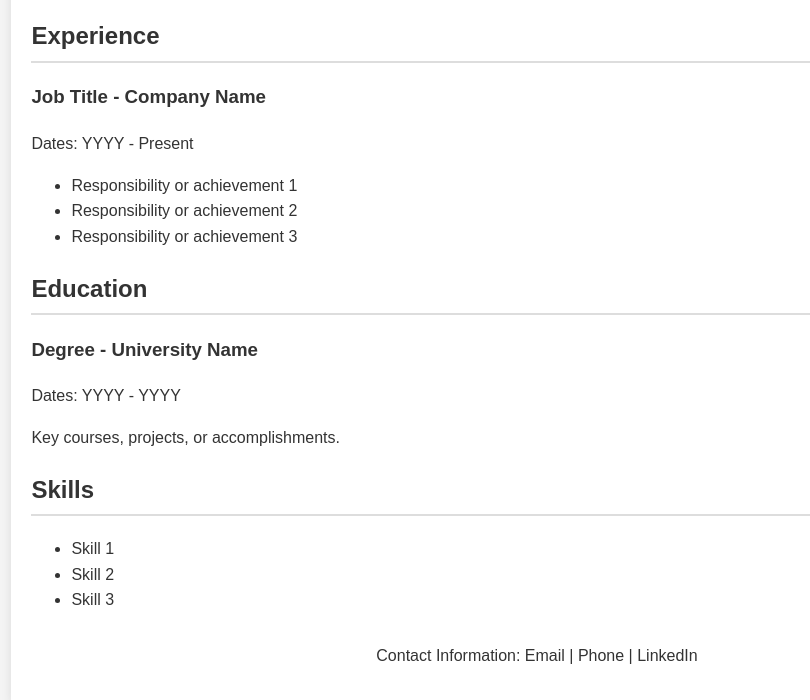
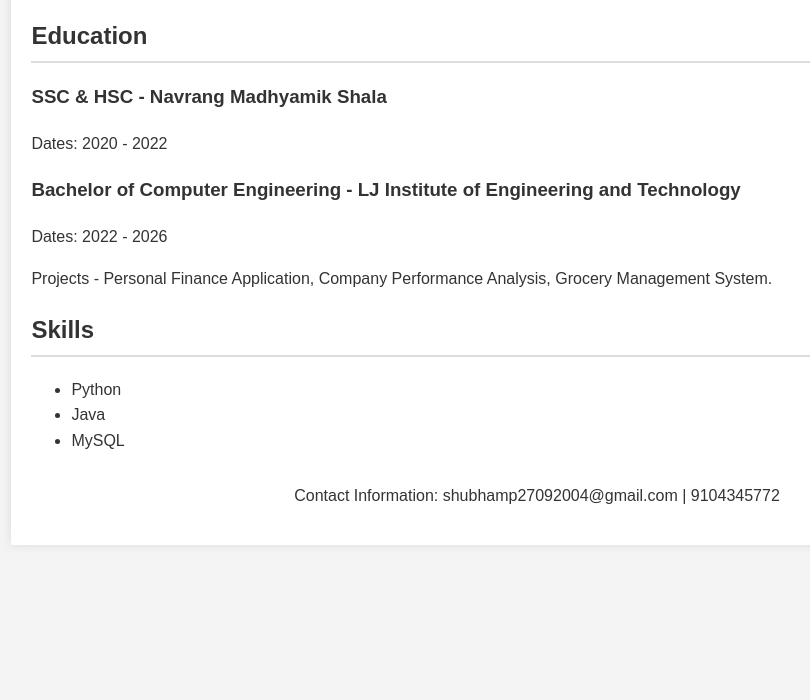
Before and after one commit to Shubham27092004/Resume, a plain HTML site: page index.html in a window 1280 px wide. Shown: the part 174-874 px from the top of the page, without its empty margins (103-913 px from the left). After the commit the page ends 800 px from the top, so only its background shows below. Drawn offline with Linux system fonts and the light colour scheme.

Commit message:
Add resume files

```diff
--- a/index.html
+++ b/index.html
@@ -13,35 +13,27 @@
             <p>Your profession (e.g., Web Developer)</p>
         </header>
         <section class="section">
-            <h2>Experience</h2>
-            <div class="job">
-                <h3>Job Title - Company Name</h3>
-                <p>Dates: YYYY - Present</p>
-                <ul>
-                    <li>Responsibility or achievement 1</li>
-                    <li>Responsibility or achievement 2</li>
-                    <li>Responsibility or achievement 3</li>
-                </ul>
-            </div>
-        </section>
-        <section class="section">
             <h2>Education</h2>
             <div class="education">
-                <h3>Degree - University Name</h3>
-                <p>Dates: YYYY - YYYY</p>
-                <p>Key courses, projects, or accomplishments.</p>
+                <h3>SSC & HSC - Navrang Madhyamik Shala</h3>
+                <p>Dates: 2020 - 2022</p>
+            </div>
+            <div class="education">
+                <h3>Bachelor of Computer Engineering - LJ Institute of Engineering and Technology</h3>
+                <p>Dates: 2022 - 2026</p>
+                <p>Projects - Personal Finance Application, Company Performance Analysis, Grocery Management System.</p>
             </div>
         </section>
         <section class="section">
             <h2>Skills</h2>
             <ul>
-                <li>Skill 1</li>
-                <li>Skill 2</li>
-                <li>Skill 3</li>
+                <li>Python</li>
+                <li>Java</li>
+                <li>MySQL</li>
             </ul>
         </section>
         <footer>
-            <p>Contact Information: Email | Phone | LinkedIn</p>
+            <p>Contact Information: shubhamp27092004@gmail.com | 9104345772</p>
         </footer>
     </div>
 </body>
```
